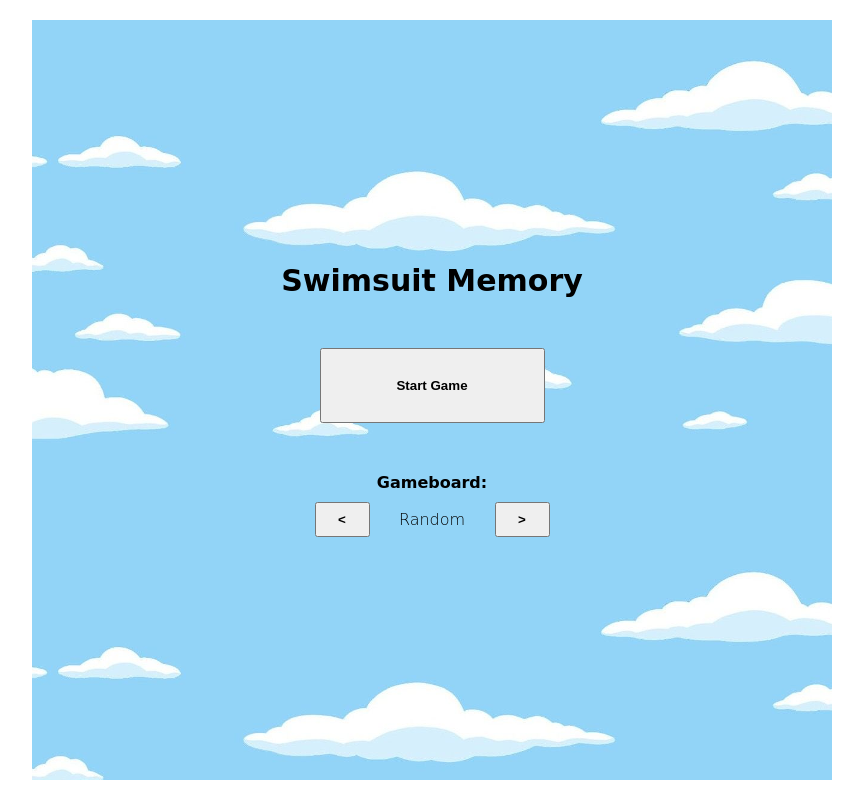
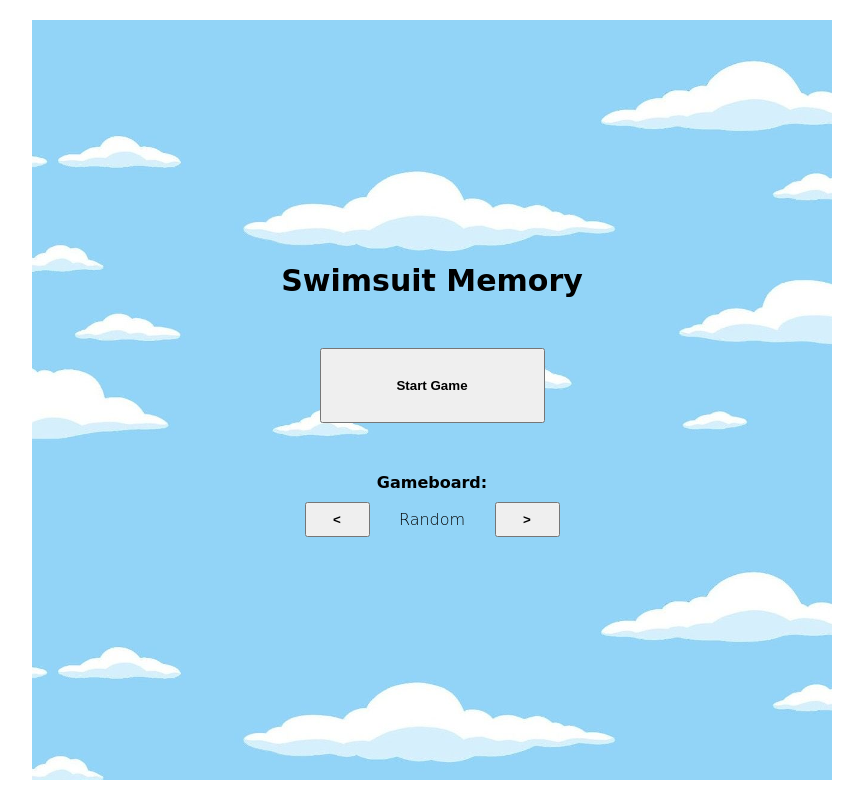
Before and after one commit to dw1284/swimsuit-memory, a React (Create React App) app: page / in a window 1280 px wide. Shown: the whole page, without its empty margins (208-1071 px from the left). Built offline with nearby package versions, Linux system fonts and the light colour scheme.

Commit message:
More button size tweaks

```diff
--- a/src/components/OptionScroller/OptionScroller.css
+++ b/src/components/OptionScroller/OptionScroller.css
@@ -7,7 +7,7 @@
 
 .option-scroller button {
   height: 35px;
-  width: 55px;
+  width: 65px;
   font-weight: bold;
 }
 
```
